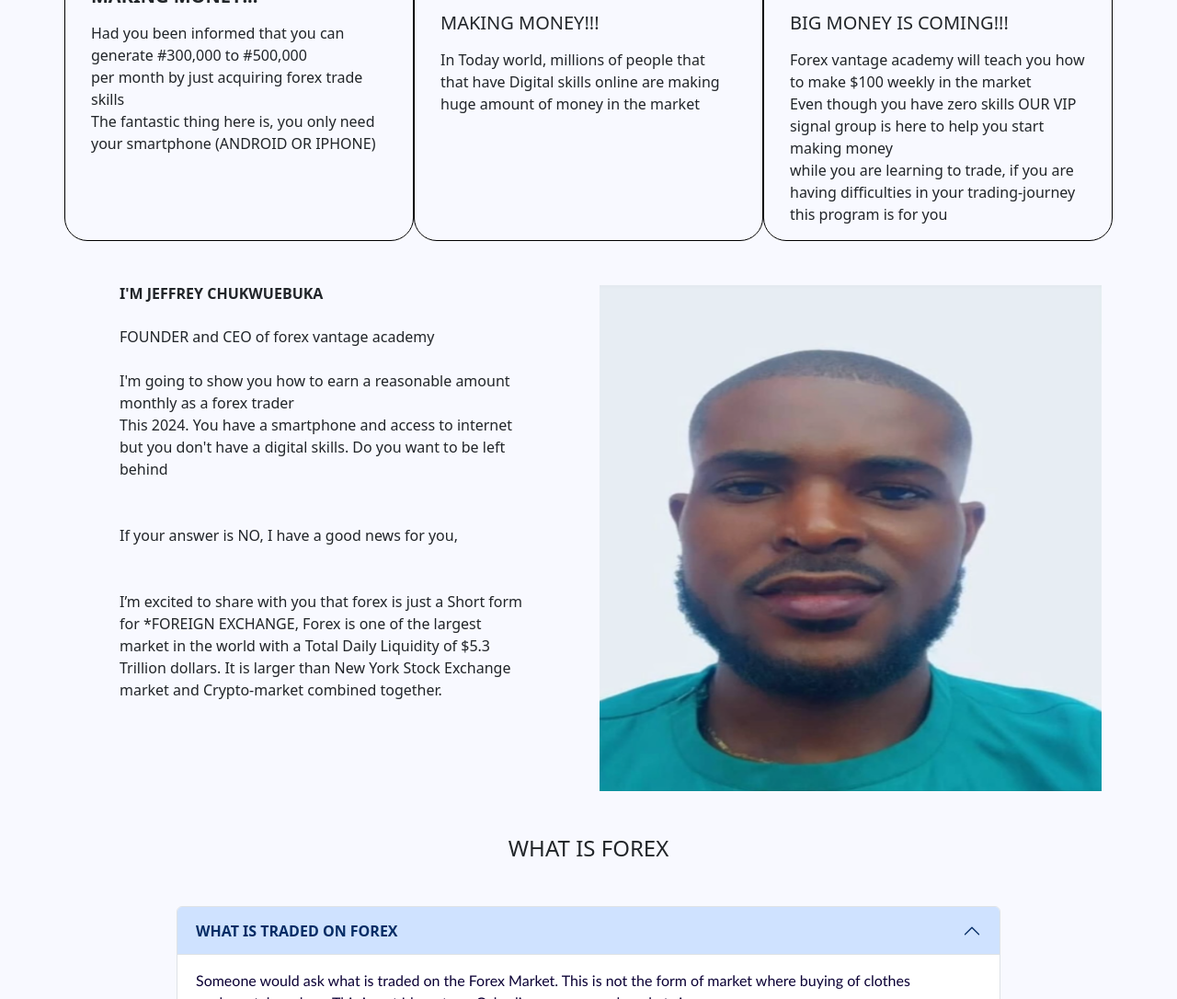
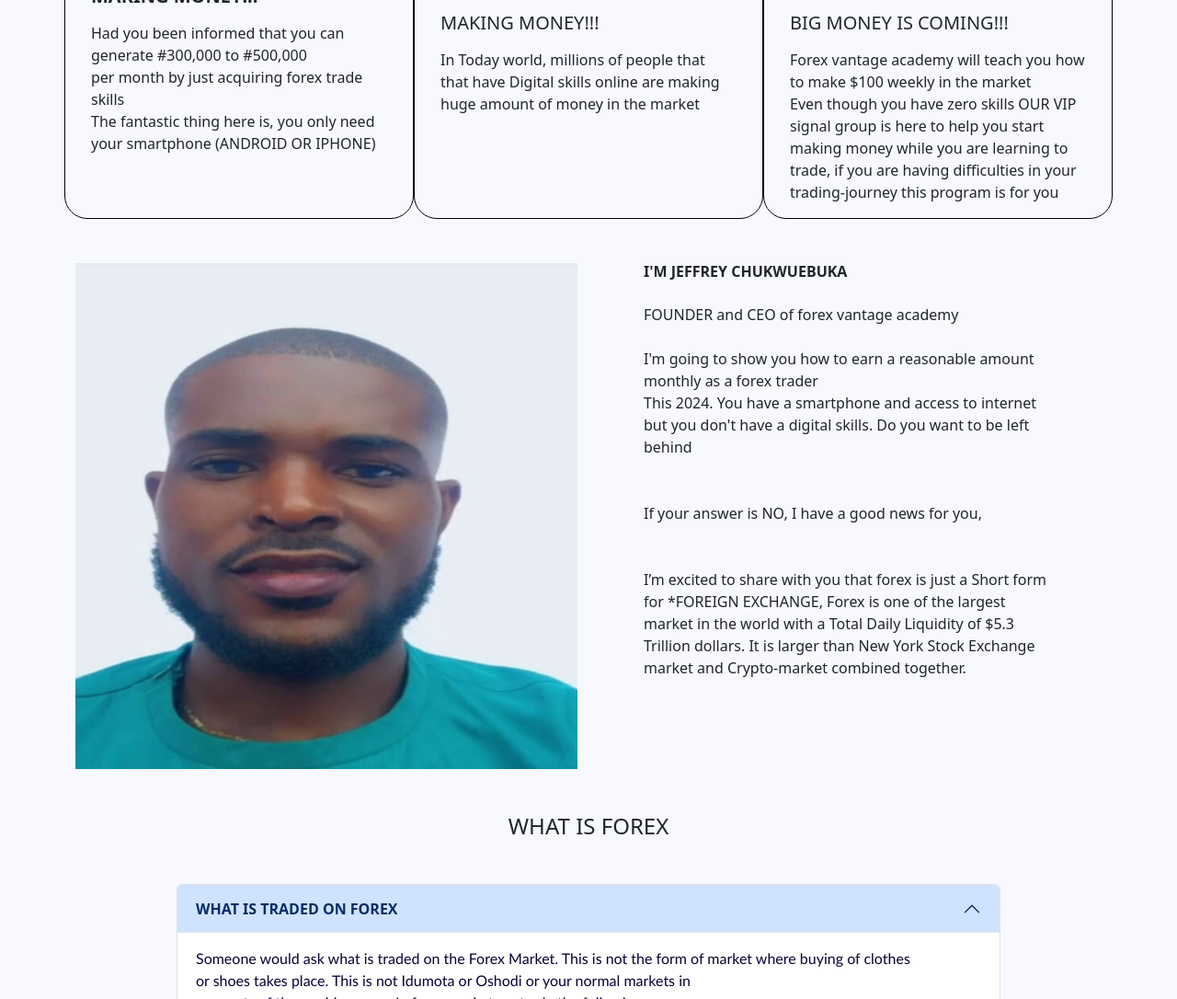
Before and after one commit to olasamm/forex-vantages, a plain HTML site: page index.html in a window 1280 px wide. Shown: the part 722-1808 px from the top of the page at 92% size. Drawn offline with Linux system fonts and the light colour scheme.

Commit message:
change something

```diff
--- a/index.html
+++ b/index.html
@@ -84,7 +84,7 @@
                     <img src="img/pexels-rdne-8369835.jpg" class="img-fluid mt-5" alt="">
                     <h5 class="mx-3 my-3">BIG MONEY IS COMING!!!</h5>
                 <p class="mx-3 quis">Forex vantage academy will teach you how to make $100 weekly in the market <br>
-                     Even though you have zero skills OUR VIP signal group is here to help you start making money<br>
+                     Even though you have zero skills OUR VIP signal group is here to help you start making money
                       while you are learning to trade, if you are having difficulties in your trading-journey this program is for you</p>
 
                 </div>
@@ -100,6 +100,11 @@
     <section class="my-5">
       <div class="container and" id="about">
           <div class="row">
+            <div class="col-12 col-md-6">
+              <img src="img/photo.png" class="w-100 photo" alt="">
+          </div>
+
+
               <div class="col-12 col-md-6">
                   <h6 class="mx-5 fw-bolder">I'M JEFFREY CHUKWUEBUKA</h6>
                   <p class="mx-5 my-4">FOUNDER and CEO of forex vantage academy<br>
@@ -112,9 +117,7 @@
                  largest market in the world with a Total Daily Liquidity of $5.3 Trillion dollars.
                  It is larger than New York Stock Exchange market and Crypto-market combined together. </p>
               </div>
-              <div class="col-12 col-md-6">
-                  <img src="img/photo.png" class="w-100 photo" alt="">
-              </div>
+
           </div>
       </div>
     </section>
```
